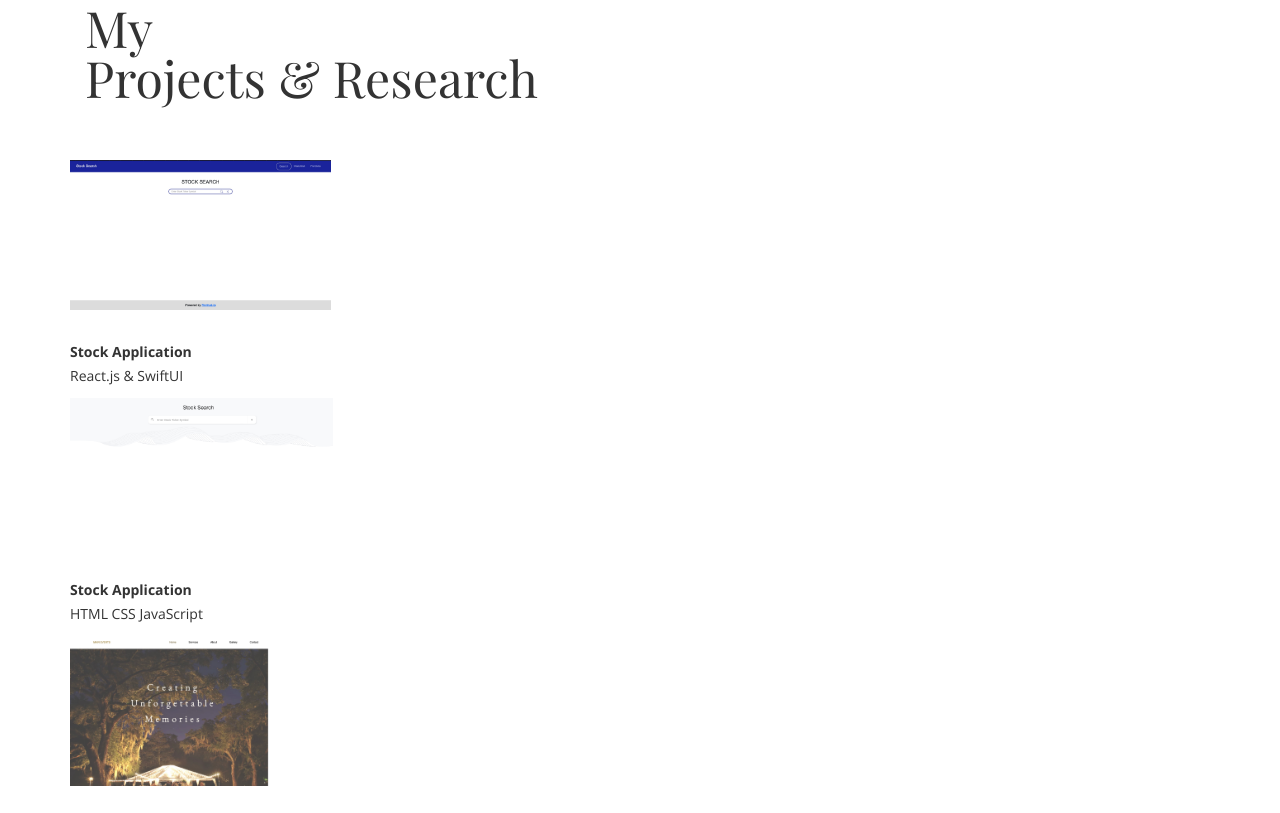
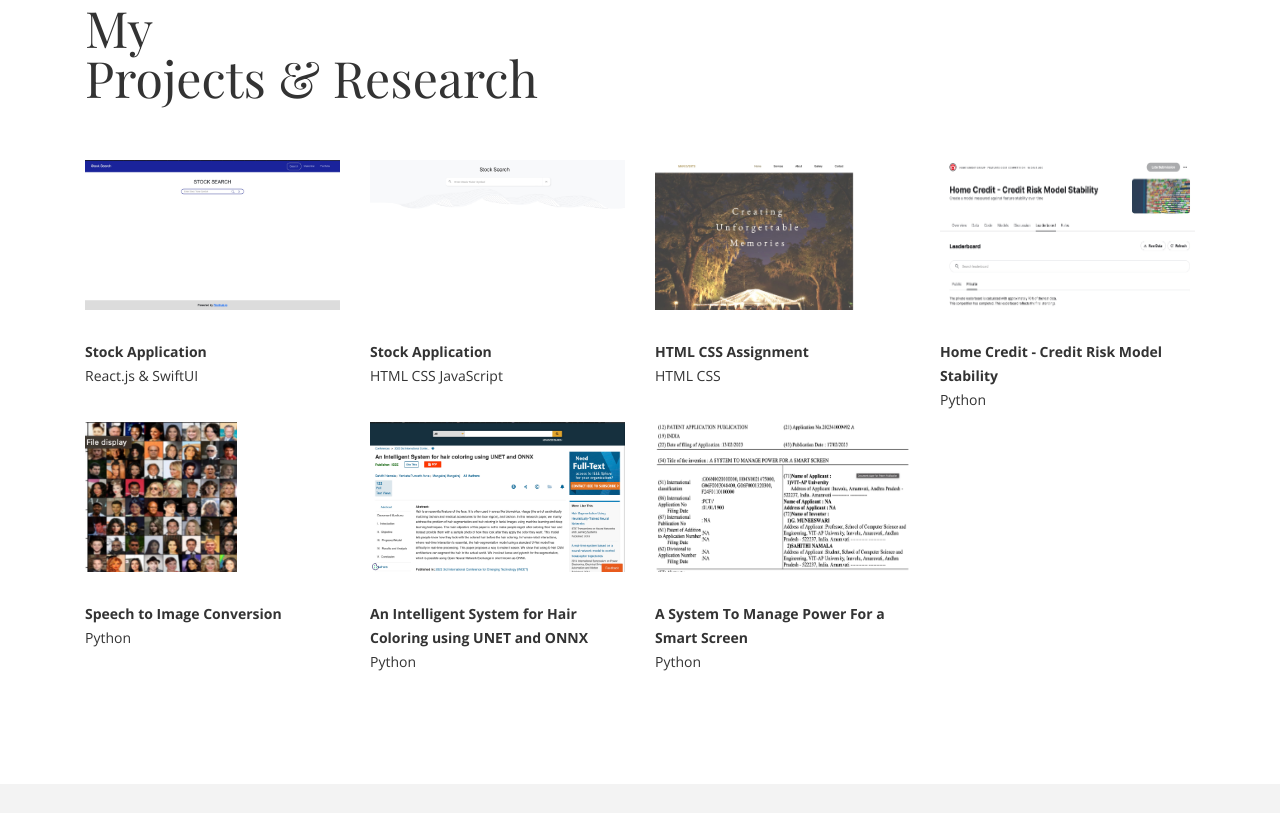
Before and after one commit to sahithinamala/portfolio, a plain HTML site: page index.html in a window 1280 px wide. Shown: the part 5005-5818 px from the top of the page. Drawn offline with nearby package versions, Linux system fonts and the light colour scheme; files whose address does not match are found by name; a web font is replaced by a local one.

Commit message:
Update index.html

```diff
--- a/index.html
+++ b/index.html
@@ -241,7 +241,7 @@
 
                         <!-- portfolio_container -->
                         <div class="portfolio">
-    <div class="portfolio-item">
+    <div class="col-md-3 col-sm-6 portfolio-item">
         <div class="image-container">
             <a href="https://reactstocksearchfrontend.uw.r.appspot.com/search/home" class="portfolio_item" target="_blank">
                 <img src="img/portfolio/React.jpg" alt="image" class="img-responsive" />
@@ -258,7 +258,7 @@
         </div>
     </div>
 
-    <div class="portfolio-item">
+    <div class="col-md-3 col-sm-6 portfolio-item">
         <div class="image-container">
             <a href="https://stocksearchapplication.uw.r.appspot.com" class="portfolio_item" target="_blank">
                 <img src="img/portfolio/JavaScript.jpg" alt="image" class="img-responsive" />
@@ -275,7 +275,7 @@
         </div>
     </div>
 
-    <div class="portfolio-item">
+    <div class="col-md-3 col-sm-6 portfolio-item">
         <div class="image-container">
             <a href="https://namalasahithi.github.io/Assignment1/rashnm040507.html" class="portfolio_item" target="_blank">
                 <img src="img/portfolio/Services.jpg" alt="image" class="img-responsive" />
@@ -292,7 +292,7 @@
         </div>
     </div>
 
-    <div class="portfolio-item">
+    <div class="col-md-3 col-sm-6 portfolio-item">
         <div class="image-container">
             <a href="https://drive.google.com/file/d/1nC7SYA8FFHVaprfZgiXFORbVyxPpbfVM/view?usp=sharing" class="portfolio_item" target="_blank">
                 <img src="img/portfolio/header.jpg" alt="image" class="img-responsive" />
@@ -309,7 +309,7 @@
         </div>
     </div>
 
-    <div class="portfolio-item">
+    <div class="col-md-3 col-sm-6 portfolio-item">
         <div class="image-container">
             <a href="https://github.com/sahithinamala/MachineLearning/blob/main/Complete_DCGAN.ipynb" class="portfolio_item" target="_blank">
                 <img src="img/portfolio/humans.jpg" alt="image" class="img-responsive" />
@@ -326,7 +326,7 @@
         </div>
     </div>
 
-    <div class="portfolio-item">
+    <div class="col-md-3 col-sm-6 portfolio-item">
         <div class="image-container">
             <a href="https://ieeexplore.ieee.org/document/9825256/keywords#keywords" class="portfolio_item" target="_blank">
                 <img src="img/portfolio/unet.jpg" alt="image" class="img-responsive" />
@@ -343,7 +343,7 @@
         </div>
     </div>
 
-    <div class="portfolio-item">
+    <div class="col-md-3 col-sm-6 portfolio-item">
         <div class="image-container">
             <a href="https://drive.google.com/file/d/12ZfWT4oNvrl6XWmGipZHNhus6npNQFmO/view" class="portfolio_item" target="_blank">
                 <img src="img/portfolio/patent.jpg" alt="image" class="img-responsive" />
```
